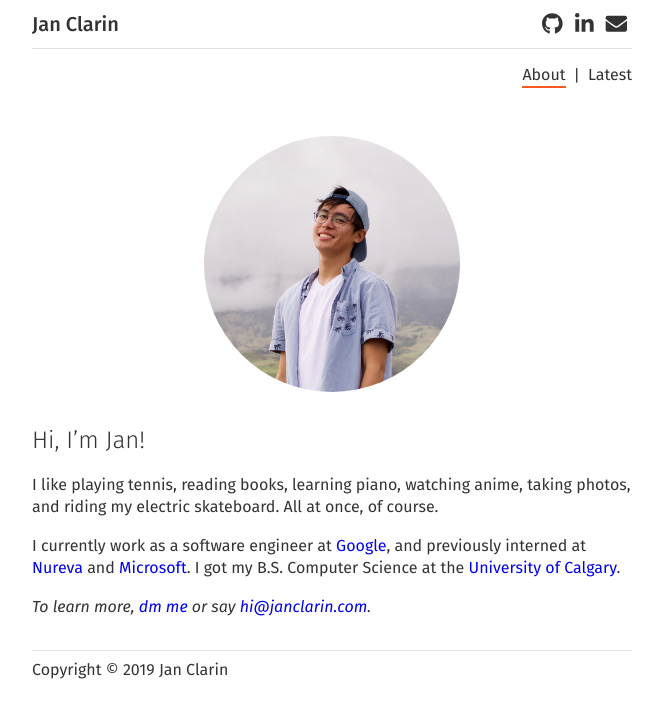
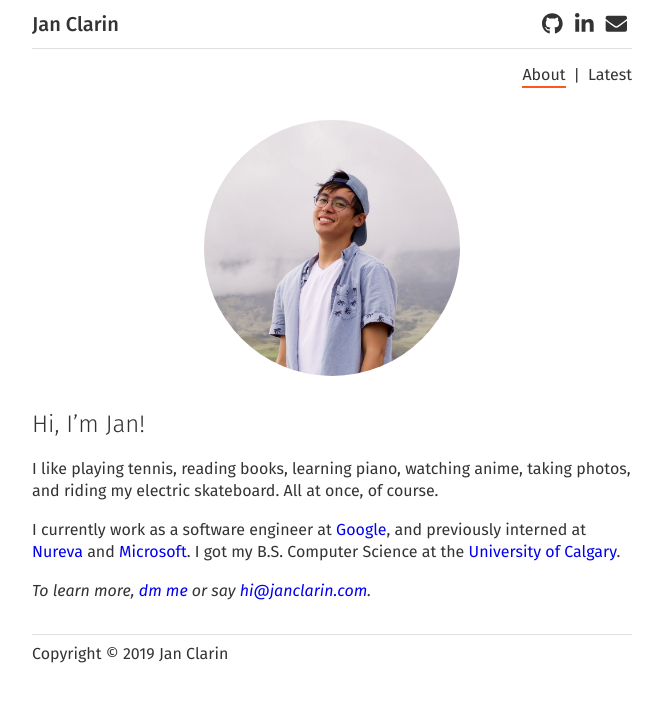
Before and after one commit to janclarin/janclarin.github.io, a Jekyll site: the page built from about.md, in a window 1280 px wide. Shown: the top 718 px of the page, without its empty margins (308-971 px from the left). Built offline with Jekyll 4.4.1, drawn with Linux system fonts in a browser that asks for light colours; nearby versions of some CDN libraries.

Commit message:
Add 16px below profile image
To even out the margin from navigation links to the image and the image
to the about text.

```diff
--- a/_sass/partials/_layout.scss
+++ b/_sass/partials/_layout.scss
@@ -101,6 +101,6 @@
   border-radius: 100%;
   display: block;
   height: $profile-image-size;
-  margin: $spacing-unit * 2 auto;
+  margin: $spacing-unit auto $spacing-unit * 2 auto;
   width: $profile-image-size;
 }
```
